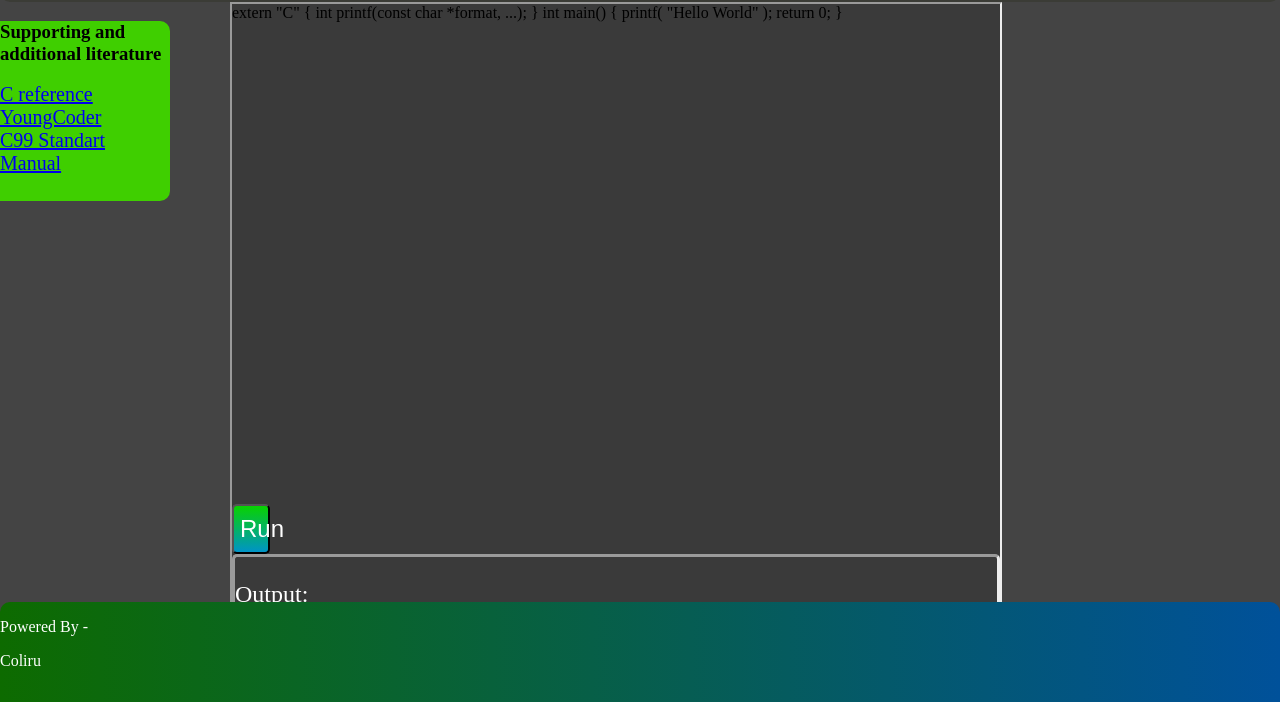
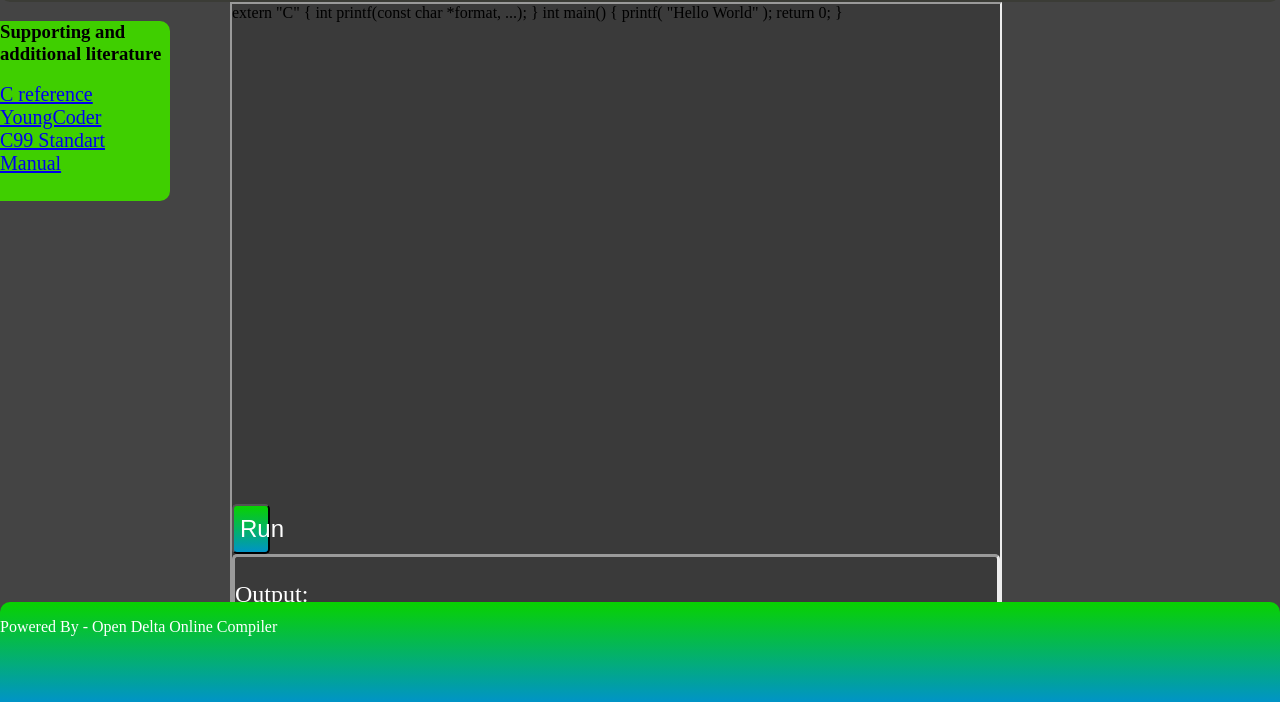
Before and after one commit to FloppyDiskDriver/FloppyDiskDriver.github.io, a plain HTML site: page index.html in a window 1280 px wide. Shown: the part 98-800 px from the top of the page. Drawn offline with Linux system fonts and the light colour scheme.

Commit message:
style fix & final test for compiler

```diff
--- a/index.html
+++ b/index.html
@@ -25,7 +25,7 @@
 <a href="n1256.pdf">C99 Standart Manual</a>
 </div>
 <div id="footer">
-<p> Powered By - </p> <font color="White"> Coliru </font>
+<p> Powered By - Open Delta Online Compiler </p>
 </div>
 </body>
 </html>
--- a/style.css
+++ b/style.css
@@ -45,7 +45,8 @@ iframe{
 	margin-bottom: 10px;
 }
 #footer{
-    background: linear-gradient(90deg, rgba(2,0,36,1) 0%, rgba(13,107,0,1) 0%, rgba(0,81,154,1) 100%);
+    background: rgb(0,148,199);
+    background: linear-gradient(0deg, rgba(0,148,199,1) 0%, rgba(8,210,0,1) 100%);
     width: 100%;
     height: 100px;
     margin-left: 0px;
```
